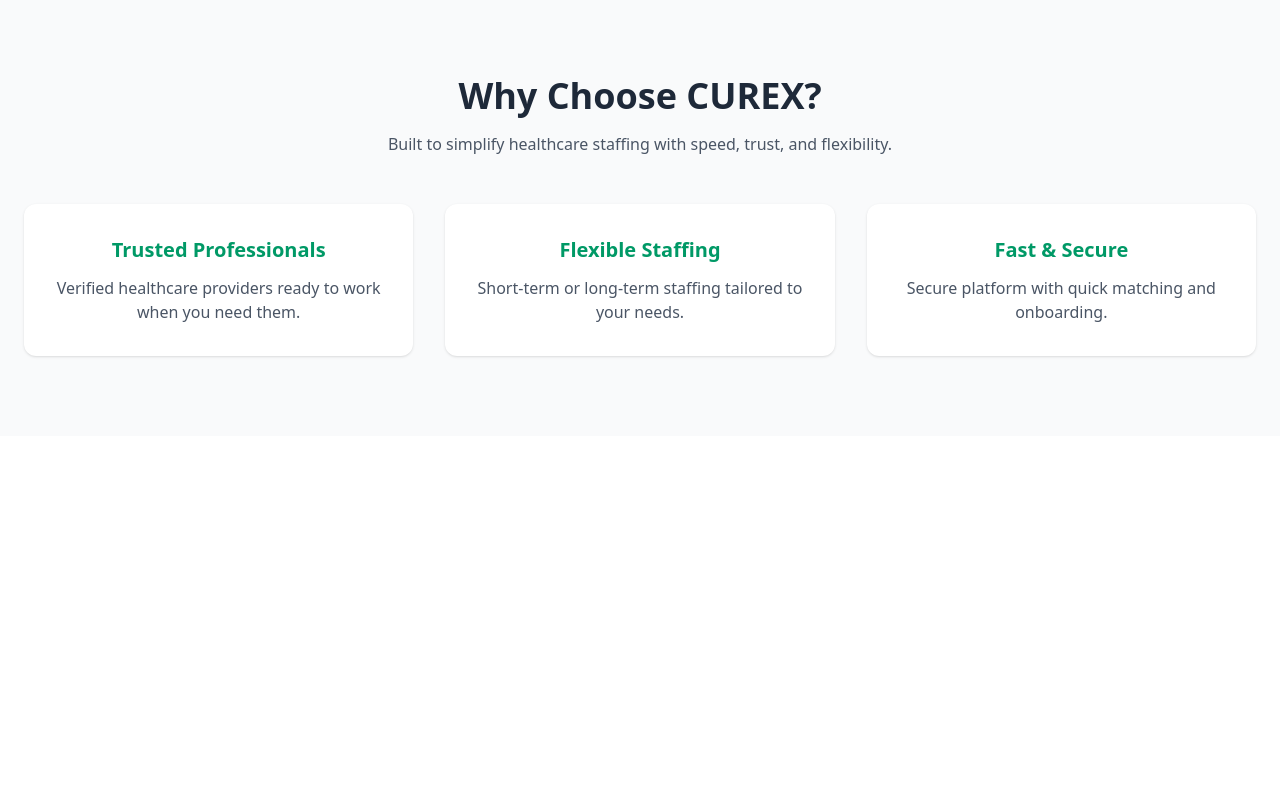
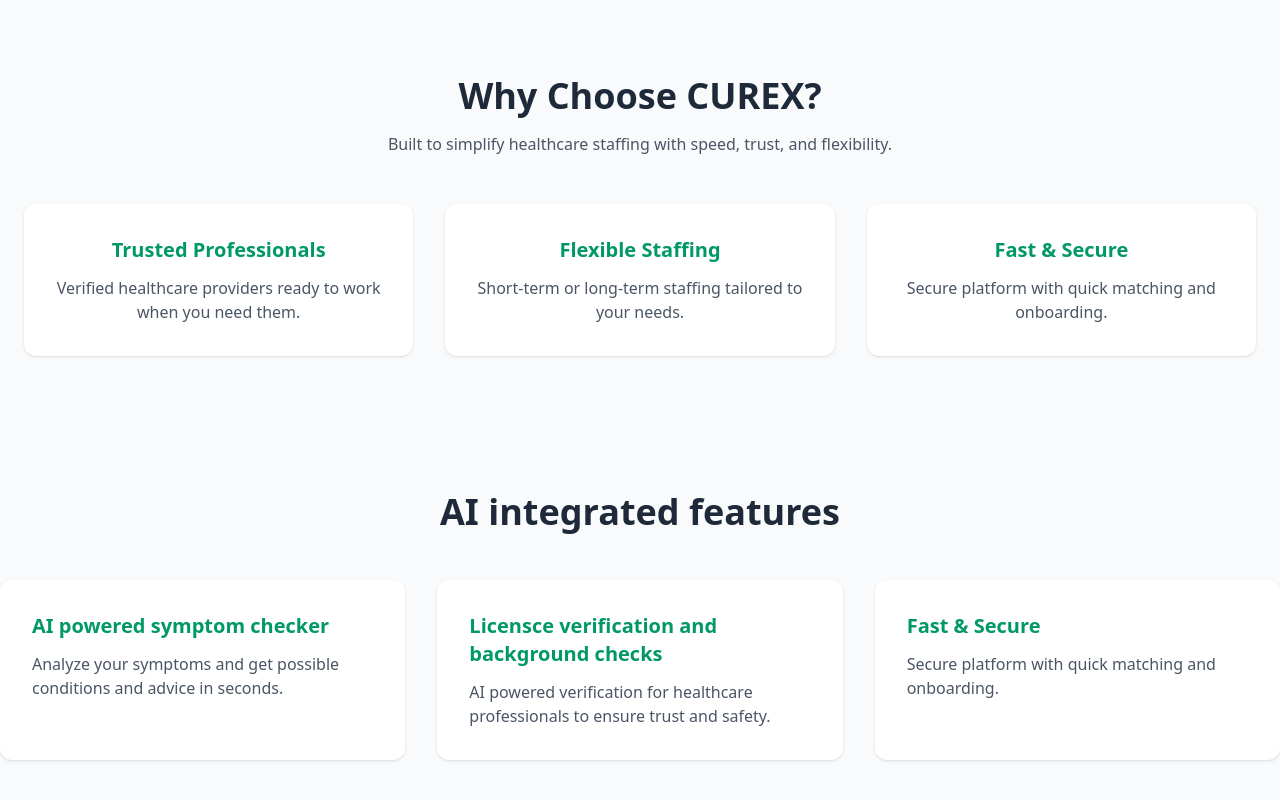
Before and after one commit to 8972-amick/CUREX, a React (Vite) app in the folder Frontend/: page / in a window 1280 px wide. Shown: the part 756-1556 px from the top of the page. Before the commit the page ends 1192 px from the top, so only its background shows below. Built offline with nearby package versions, Linux system fonts and the light colour scheme.

Commit message:
AI driven features

```diff
--- a/Frontend/src/pages/home.jsx
+++ b/Frontend/src/pages/home.jsx
@@ -95,6 +95,41 @@
           </div>
         </div>
       </section>
+      <section className="py-14 bg-gray-50">
+        <div className="max-w-7xl mx-auto px-4 text-center">
+          <h2 className="text-3xl md:text-4xl font-bold text-gray-800">
+            AI integrated features
+          </h2>
+        </div>
+        <div className="mt-12 grid grid-cols-1 md:grid-cols-3 gap-8">
+          <div className="bg-white p-8 rounded-xl shadow hover:shadow-lg transition">
+            <h3 className="text-xl font-semibold text-emerald-600">
+              AI powered symptom checker
+            </h3>
+            <p className="mt-3 text-gray-600">
+              Analyze your symptoms and get possible conditions and advice in seconds.
+            </p>
+          </div>
+
+          <div className="bg-white p-8 rounded-xl shadow hover:shadow-lg transition">
+            <h3 className="text-xl font-semibold text-emerald-600">
+             Licensce verification and background checks
+            </h3>
+            <p className="mt-3 text-gray-600">
+              AI powered verification for healthcare professionals to ensure trust and safety.
+            </p>
+          </div>
+
+          <div className="bg-white p-8 rounded-xl shadow hover:shadow-lg transition">
+            <h3 className="text-xl font-semibold text-emerald-600">
+              Fast & Secure
+            </h3>
+            <p className="mt-3 text-gray-600">
+              Secure platform with quick matching and onboarding.
+            </p>
+          </div>
+        </div>
+      </section>
     </div>
   );
 };
```
